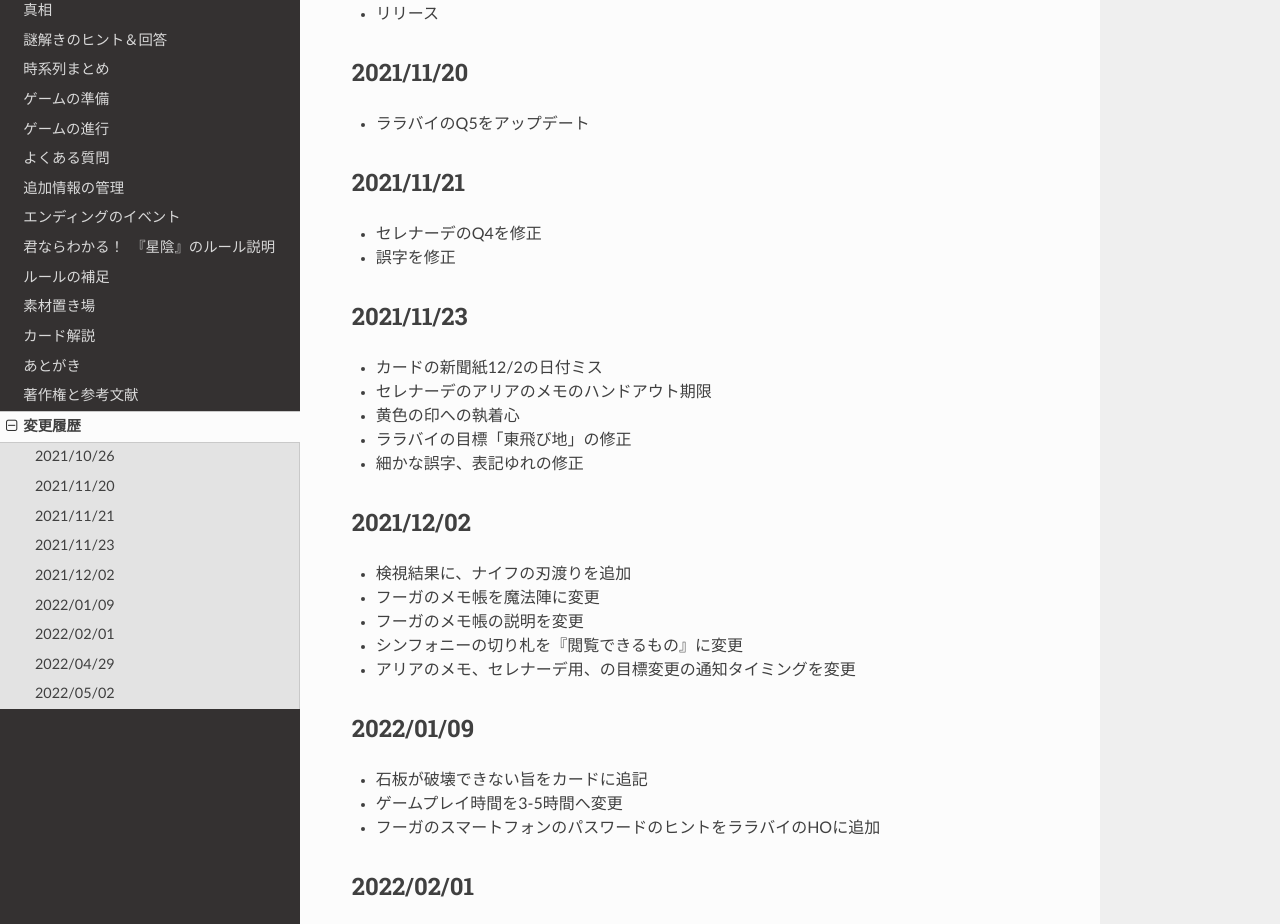
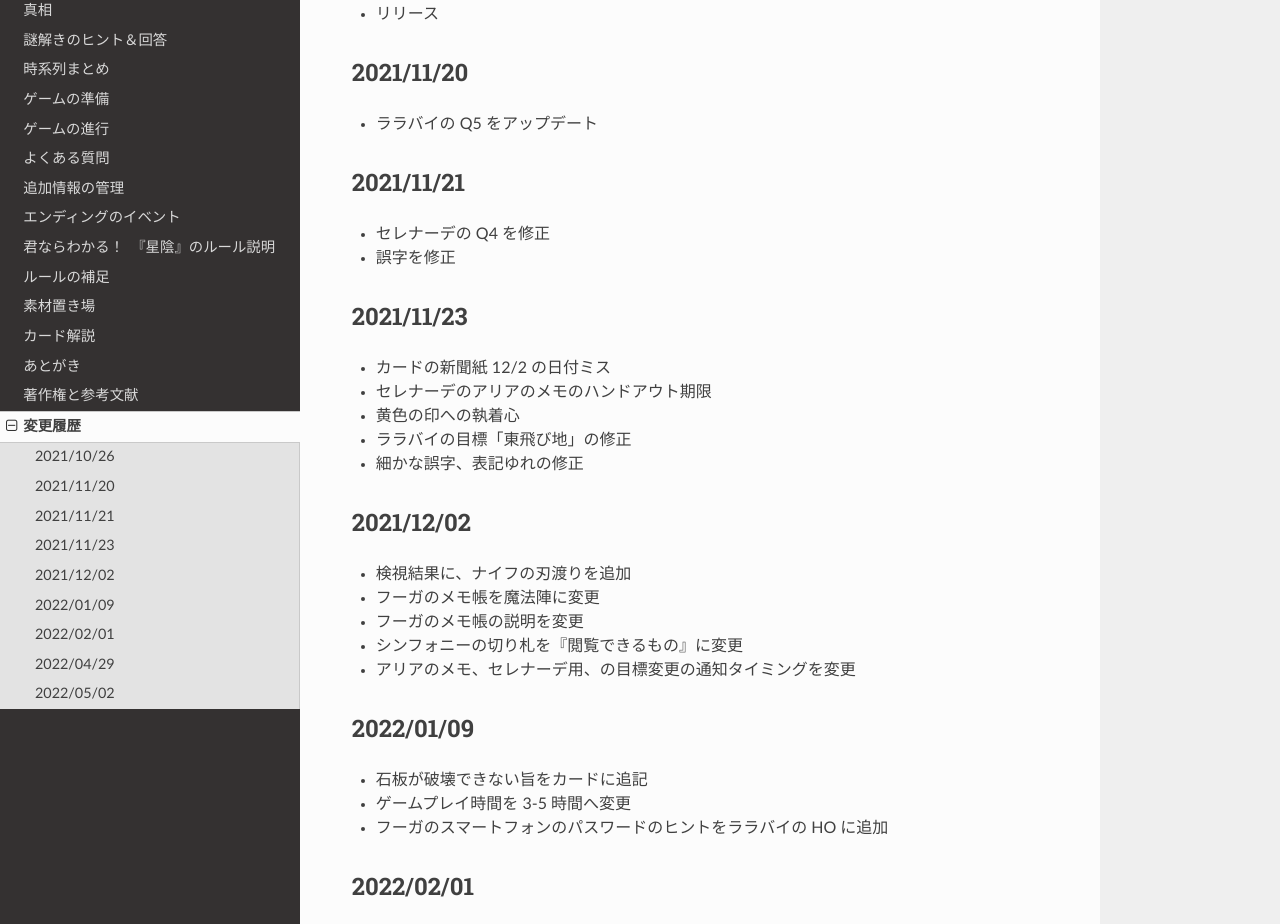
Before and after one commit to KTakahiro1729/Hoshikage, an MkDocs documentation site: the page built from docs/ChangeLog.md, in a window 1280 px wide and 1400 px high. Shown: the part 228-1152 px from the top of the window. Built offline with MkDocs 1.6.1, drawn with Linux system fonts in a browser that asks for light colours; nearby versions of some CDN libraries.

Commit message:
fix whitespace

```diff
--- a/docs/ChangeLog.md
+++ b/docs/ChangeLog.md
@@ -1,43 +1,52 @@
 # 変更履歴
+
 ## 2021/10/26
+
 - リリース
 
 ## 2021/11/20
-- ララバイのQ5をアップデート
+
+- ララバイの Q5 をアップデート
 
 ## 2021/11/21
-- セレナーデのQ4を修正
+
+- セレナーデの Q4 を修正
 - 誤字を修正
 
 ## 2021/11/23
-- カードの新聞紙12/2の日付ミス
+
+- カードの新聞紙 12/2 の日付ミス
 - セレナーデのアリアのメモのハンドアウト期限
 - 黄色の印への執着心
 - ララバイの目標「東飛び地」の修正
 - 細かな誤字、表記ゆれの修正
 
 ## 2021/12/02
+
 - 検視結果に、ナイフの刃渡りを追加
 - フーガのメモ帳を魔法陣に変更
 - フーガのメモ帳の説明を変更
 - シンフォニーの切り札を『閲覧できるもの』に変更
 - アリアのメモ、セレナーデ用、の目標変更の通知タイミングを変更
 
+## 2022/01/09
 
-## 2022/01/09
 - 石板が破壊できない旨をカードに追記
-- ゲームプレイ時間を3-5時間へ変更
-- フーガのスマートフォンのパスワードのヒントをララバイのHOに追加
+- ゲームプレイ時間を 3-5 時間へ変更
+- フーガのスマートフォンのパスワードのヒントをララバイの HO に追加
 
 ## 2022/02/01
+
 - シンフォニー/カプリッチオの初期得点変更
 - セレナーデ/ララバイのアリアのメモ得点を変更
 
 ## 2022/04/29
+
 - カード譲渡と調査ポイント周りを簡略化
 - エンディングの処理を追加
 
 ## 2022/05/02
+
 - カードの解説とよくある質問を追加
 - エンディングイベント「ハスター様のご加護」を追加
 - 金庫解錠の処理の簡略化
```
